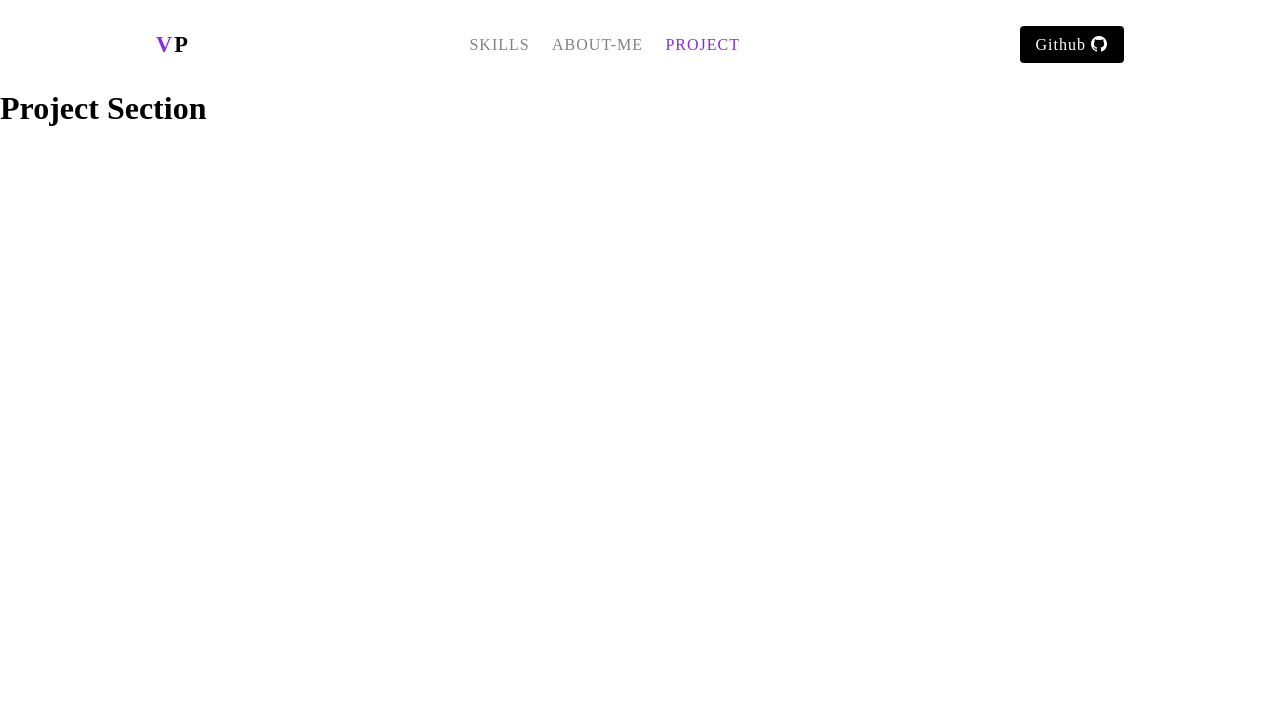
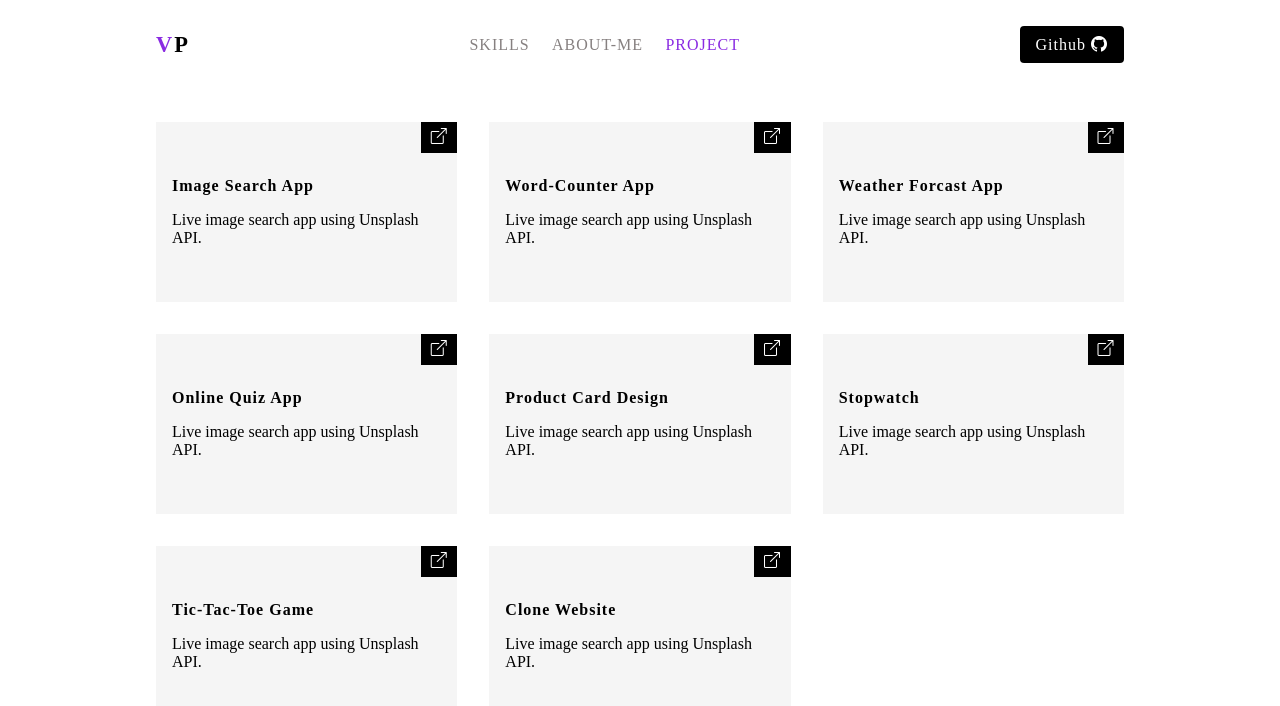
Before and after one commit to Vikaspokhriyal20/react-demo, a React (Vite) app: page /project in a window 1280 px wide. Shown: the top 706 px of the page. Built offline with nearby package versions, Linux system fonts and the light colour scheme; a web font is replaced by a local one.

Commit message:
new work

```diff
--- a/src/Components/Project.jsx
+++ b/src/Components/Project.jsx
@@ -3,8 +3,53 @@ import React from 'react'
 const Project = () => {
   return (
     <>
-      <main>
-        <h1>Project Section</h1>
+      <main className='project-section'>
+        <div className="project-content">
+        <div className="project-grid">
+            <div className="project-item">
+              <h4>Image search app</h4>
+              <p>Live image search app using Unsplash API.</p>
+              <button className='visit-btn'><i class="bi bi-box-arrow-up-right"></i></button>
+          </div>
+            <div className="project-item">
+              <h4>Word-Counter app</h4>
+              <p>Live image search app using Unsplash API.</p>
+              <button className='visit-btn'><i class="bi bi-box-arrow-up-right"></i></button>
+          </div>
+            <div className="project-item">
+              <h4>Weather forcast app</h4>
+              <p>Live image search app using Unsplash API.</p>
+              <button className='visit-btn'><i class="bi bi-box-arrow-up-right"></i></button>
+          </div>
+            <div className="project-item">
+              <h4> Online quiz app</h4>
+              <p>Live image search app using Unsplash API.</p>
+              <button className='visit-btn'><i class="bi bi-box-arrow-up-right"></i></button>
+          </div>
+            <div className="project-item">
+              <h4>Product card design</h4>
+              <p>Live image search app using Unsplash API.</p>
+              <button className='visit-btn'><i class="bi bi-box-arrow-up-right"></i></button>
+          </div>
+            <div className="project-item">
+              <h4>Stopwatch</h4>
+              <p>Live image search app using Unsplash API.</p>
+              <button className='visit-btn'><i class="bi bi-box-arrow-up-right"></i></button>
+          </div>
+            <div className="project-item">
+              <h4>Tic-tac-toe game</h4>
+              <p>Live image search app using Unsplash API.</p>
+              <button className='visit-btn'><i class="bi bi-box-arrow-up-right"></i></button>
+          </div>
+            <div className="project-item">
+              <h4>Clone website </h4>
+              <p>Live image search app using Unsplash API.</p>
+              <button className='visit-btn'><i class="bi bi-box-arrow-up-right"></i></button>
+          </div>
+       </div>
+        </div>
+
+
       </main>
     </>
 
--- a/src/Components/Skill.jsx
+++ b/src/Components/Skill.jsx
@@ -5,9 +5,6 @@ const Skill = () => {
         <>
             <main className='skills-section'>
                 <div className="skills-content">
-                    <div className="skills-heading">
-                    <h4>Skills & Tools I Used</h4>
-                    </div>
                     <div className="skills-grid">
                         <div className="skills-name">
                             <h4>Html</h4>
--- a/src/Components/style.css
+++ b/src/Components/style.css
@@ -197,7 +197,6 @@ body {
 }
 
 .skills-name h4{
-    color: blueviolet;
     letter-spacing: 2px;
     text-transform: uppercase;
     font-size: 1rem;
@@ -223,3 +222,64 @@ body {
         grid-template-columns: repeat(1 ,1fr);
     }
 }
+
+.project-section{
+    max-width: 1000px;
+    margin: 0 auto;
+}
+
+.project-content{
+    display: flex;
+    flex-direction: column;
+    gap: 2rem;
+    padding: 2rem 1rem;
+}
+
+.project-grid{
+    display: grid;
+    grid-template-columns: repeat(3,1fr);
+    gap: 2rem;
+}
+
+.project-item{
+    padding: 1rem;
+    background-color: #f5f5f5;
+    min-height: 180px;
+    display: flex;
+    flex-direction:column;
+    gap: 1rem;
+    justify-content: center;
+    align-items:flex-start;
+    position: relative;
+}
+
+.project-item h4
+{
+    letter-spacing: 1px;
+    text-transform: capitalize;
+}
+
+.visit-btn{
+    background-color: black;
+    padding: 0.4rem 0.6rem;
+    border: none;
+    color: white;
+    font-size: 1rem;
+    letter-spacing: 1px;
+    position: absolute;
+    top: 0;
+    right: 0;
+    cursor: pointer;
+}
+
+@media screen and (max-width:634px) {
+    .project-grid{
+        grid-template-columns: repeat(2 ,1fr);
+    }
+}
+
+@media screen and (max-width:410px) {
+    .project-grid{
+        grid-template-columns: repeat(1 ,1fr);
+    }
+}
```
